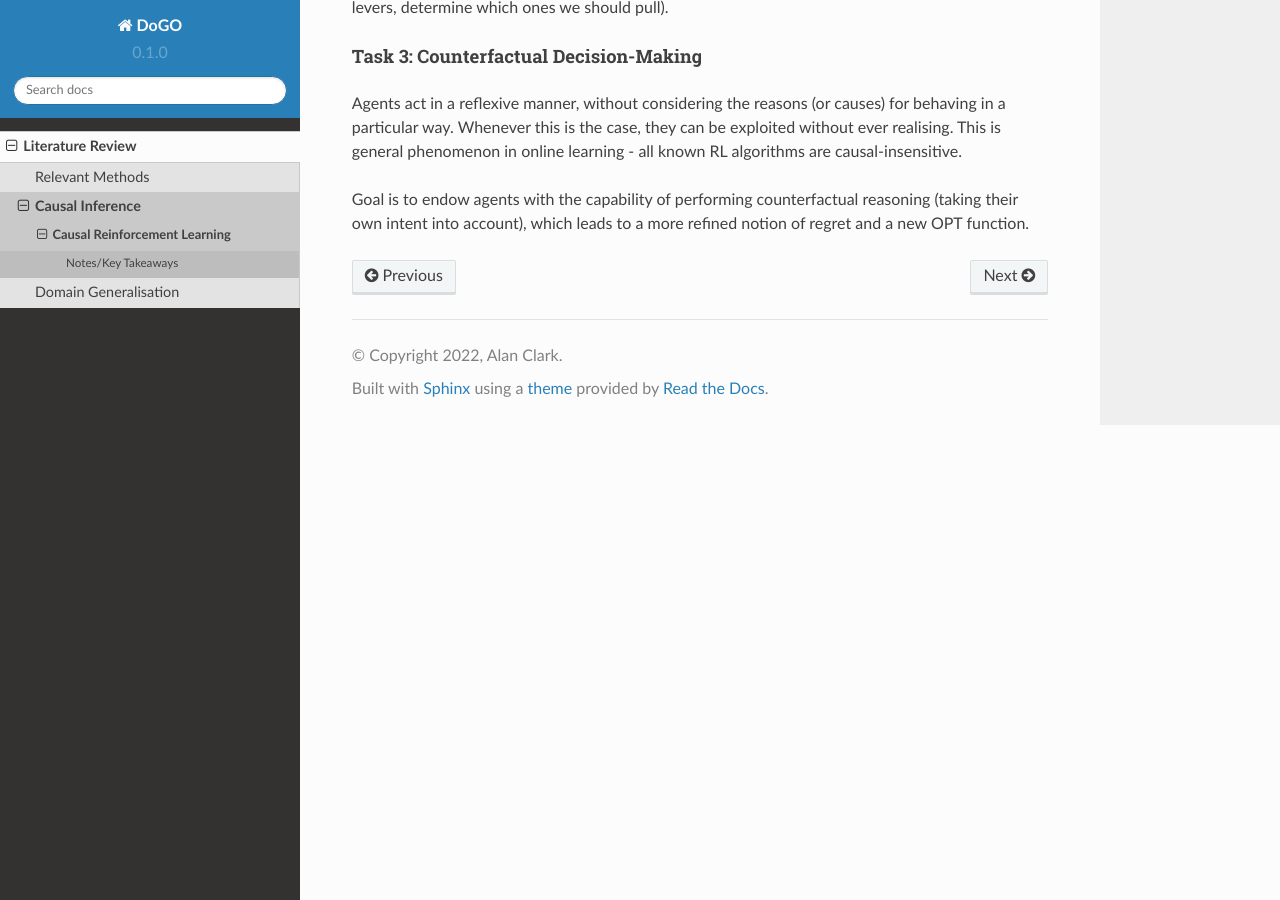
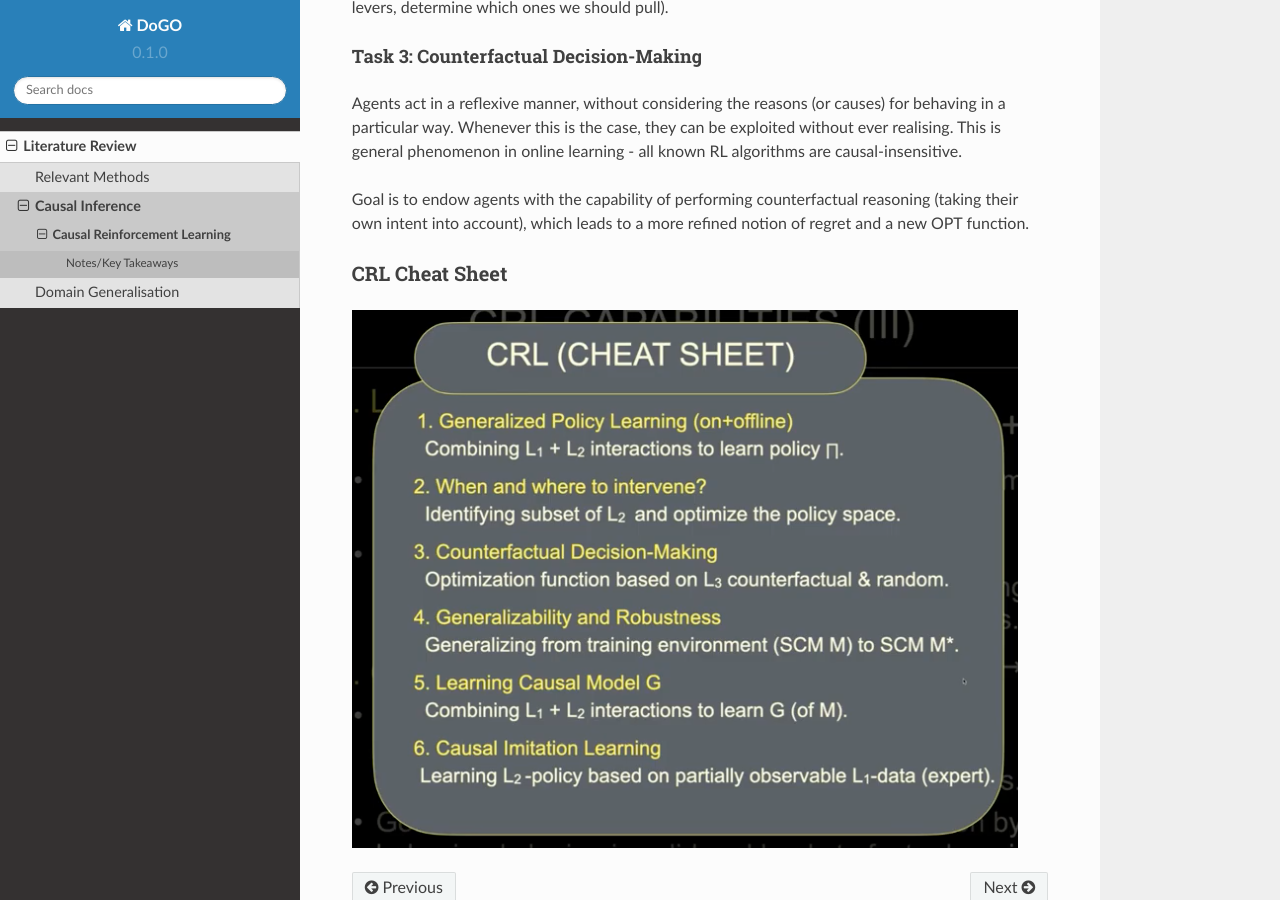
Before and after one commit to thatscotdatasci/DoGO-RL, a Sphinx documentation site: the page built from docs/source/literature_review/causal_inference/causal_rl.md, in a window 1280 px wide and 900 px high, scrolled down 6600 px. Built offline with Sphinx 7.4.7 and the Read the Docs theme 2.0.0, drawn with Linux system fonts in a browser that asks for light colours.

Commit message:
Small update to Causal RL

```diff
--- a/docs/source/literature_review/causal_inference/causal_rl.md
+++ b/docs/source/literature_review/causal_inference/causal_rl.md
@@ -158,3 +158,7 @@ In general, it is assumed that there is a policy space such that actions are fix
 Agents act in a reflexive manner, without considering the reasons (or causes) for behaving in a particular way. Whenever this is the case, they can be exploited without ever realising. This is general phenomenon in online learning - all known RL algorithms are causal-insensitive.
 
 Goal is to endow agents with the capability of performing counterfactual reasoning (taking their own intent into account), which leads to a more refined notion of regret and a new OPT function.
+
+### CRL Cheat Sheet
+
+![cheat_sheet](causal_rl/causal_rl_5.png)
```
Also changed, not shown: docs/source/literature_review/causal_inference/causal_rl/causal_rl_5.png (added).
